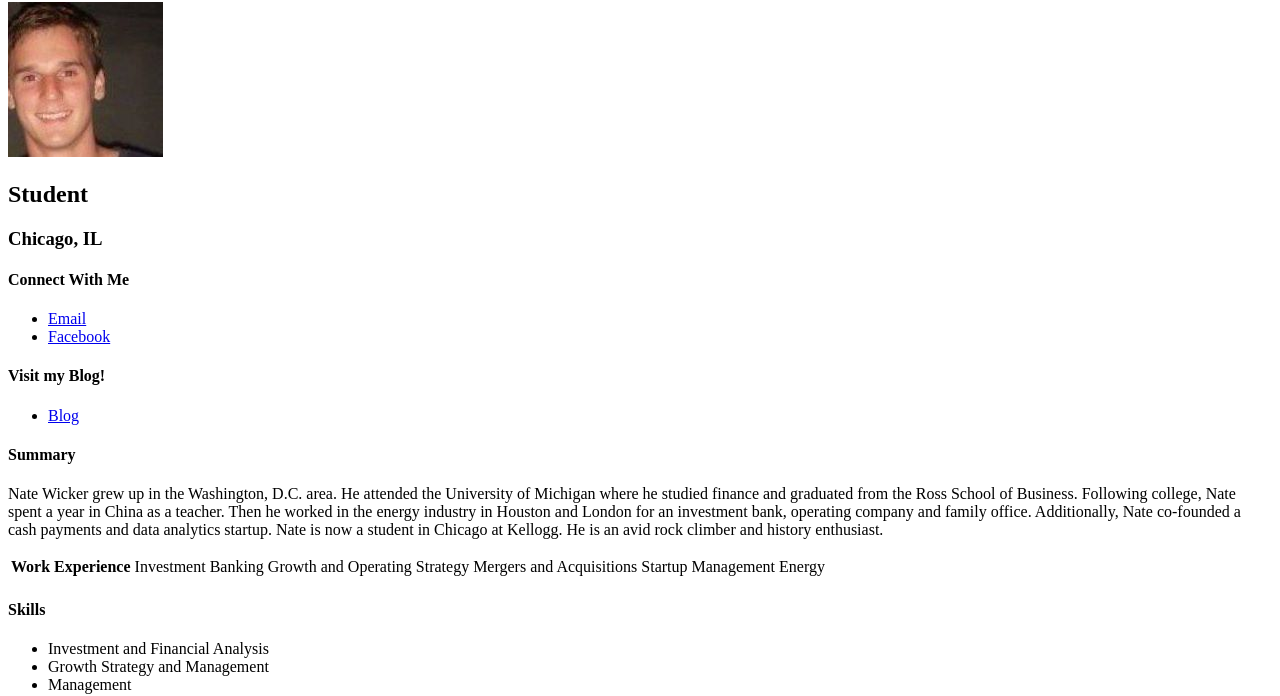
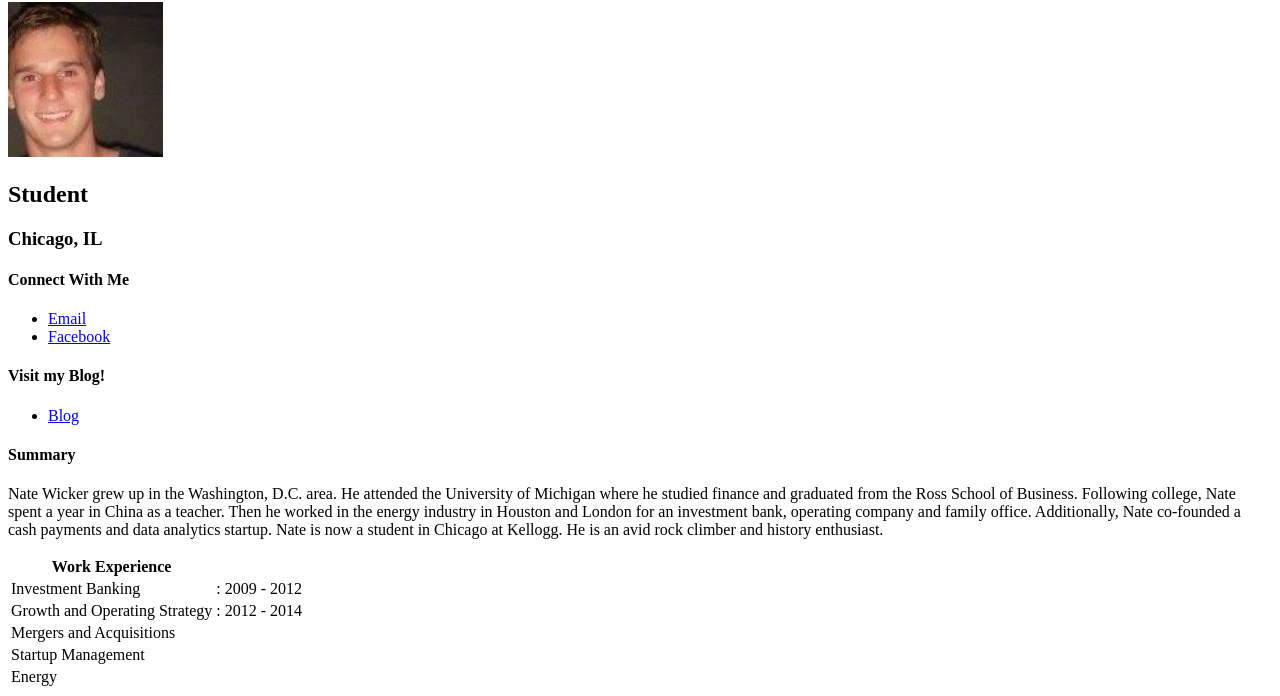
Before and after one commit to nwicker/nwicker.github.io, a plain HTML site: page index.html in a window 1280 px wide. Shown: the part 104-800 px from the top of the page. Drawn offline with Linux system fonts and the light colour scheme.

Commit message:
HW 2 Update 4

```diff
--- a/index.html
+++ b/index.html
@@ -32,13 +32,23 @@
     </section>
     <table>
       <th>Work Experience</th>
-        <tc>
+        <tr>
           <td>Investment Banking</td>
+          <td>: 2009 - 2012</td>
+        </tr>
+        <tr>
           <td>Growth and Operating Strategy</td>
+          <td>: 2012 - 2014</td>
+        </tr>
+        <tr>
           <td>Mergers and Acquisitions</td>
+        </tr>
+        <tr>
           <td>Startup Management</td>
+        </tr>
+        <tr>
           <td>Energy</td>
-        </tc>
+        </tr>
     </table>
 
     <section>
```
